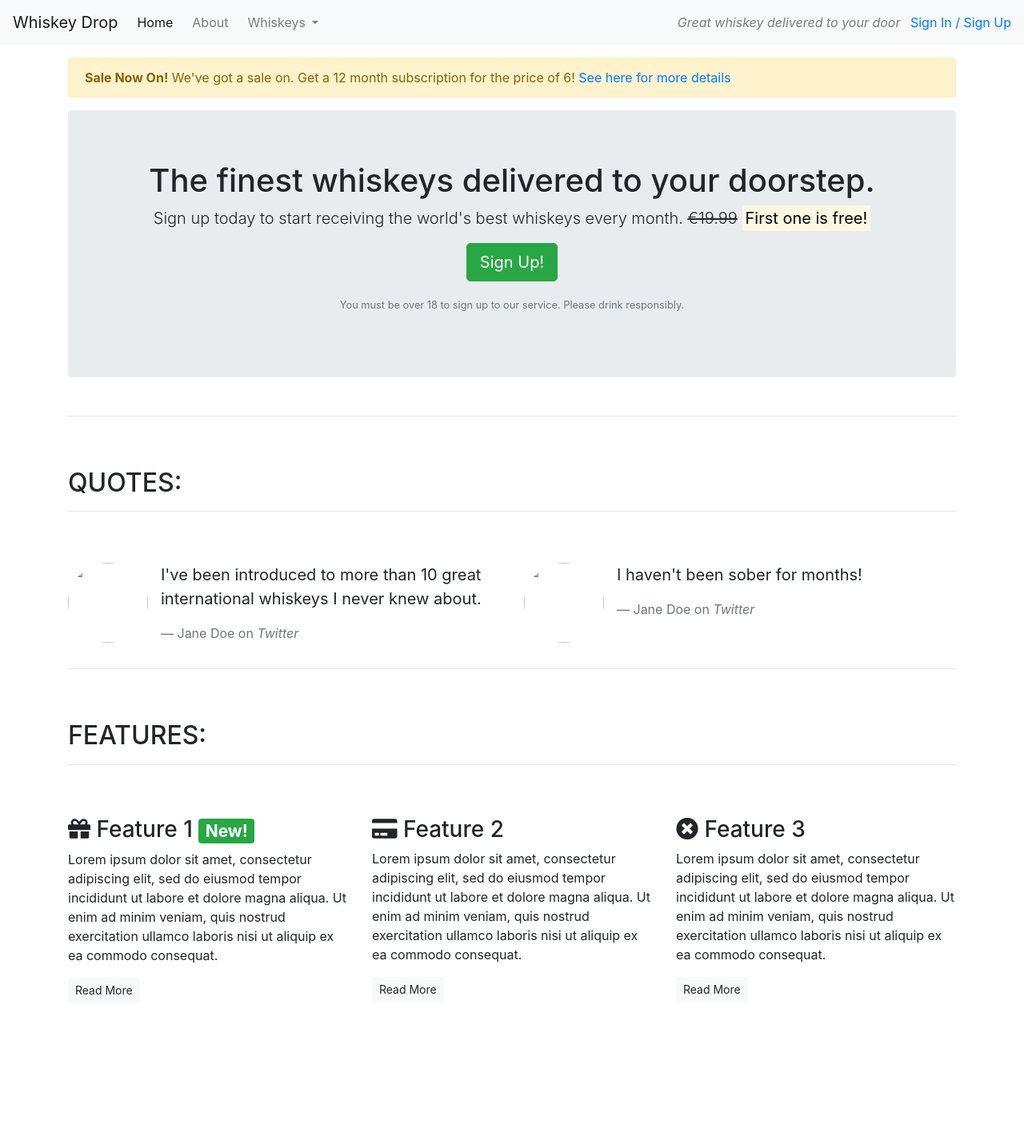
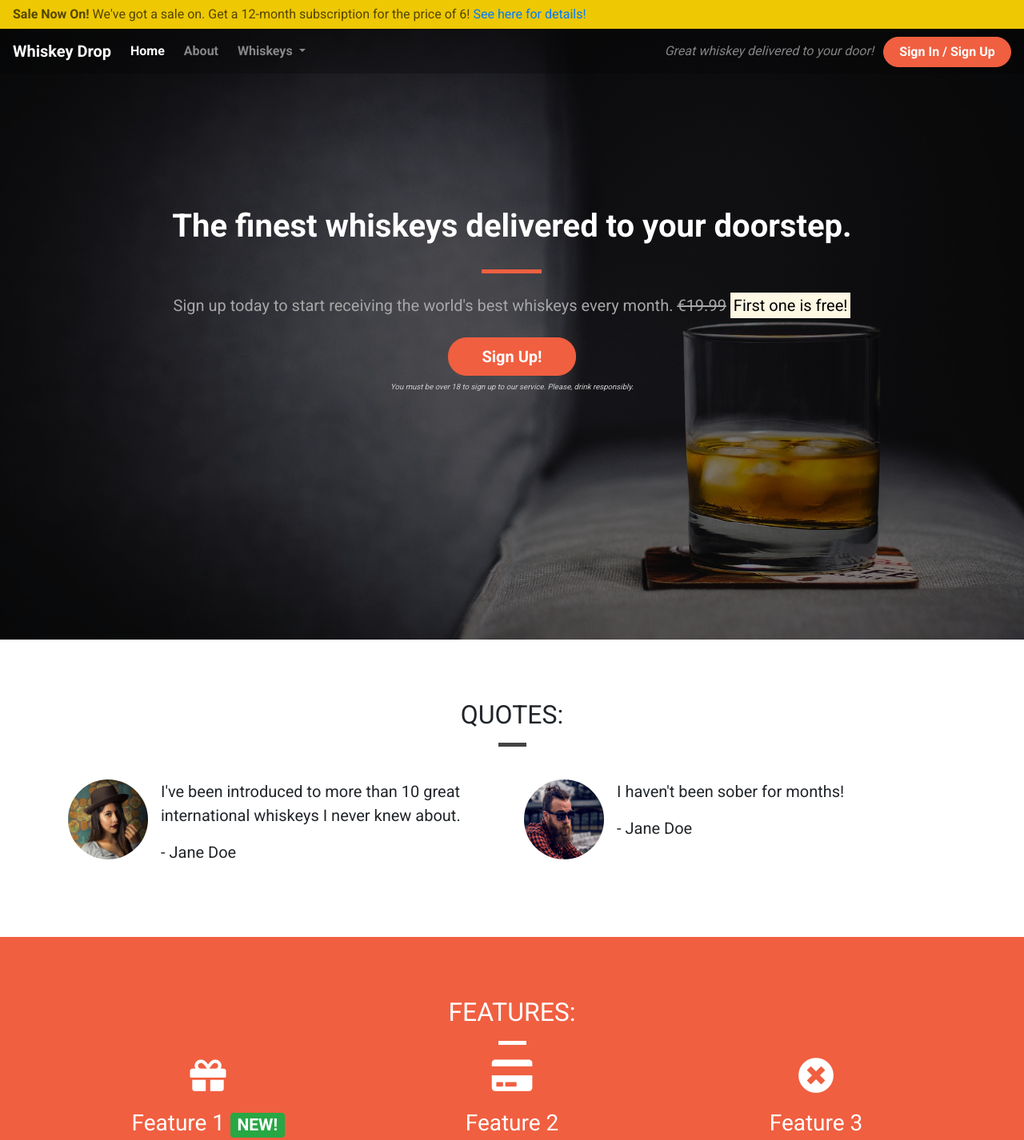
Before and after one commit to RachelFurlong-dev/bootstrap-walkthrough-project, a plain HTML site: page index.html in a window 1280 px wide. Shown: the top 1426 px of the page at 80% size. Before the commit the page ends 1270 px from the top, so only its background shows below. Drawn offline with nearby package versions, Linux system fonts and the light colour scheme.

Commit message:
Set up walkthrough

```diff
--- /dev/null
+++ b/css/style.css
@@ -0,0 +1,201 @@
+body {
+    font-family: 'Roboto', sans-serif;
+}
+
+/* Containers */
+
+.container-wrapper {}
+
+.container-wrapper--red {
+    background-color: #f05f40;
+    color: white;
+}
+
+.alert-container {}
+
+.callout-container {
+    height: 100vh;
+
+    background: url('../images/whiskey-background.jpg') no-repeat bottom right fixed;
+    -webkit-background-size: cover;
+    -moz-background-size: cover;
+    -o-background-size: cover;
+    background-size: cover;
+
+    display: flex;
+    align-items: center;
+    justify-content: center;
+
+    position: relative;
+}
+
+.opaque-overlay {
+    position: absolute;
+    top: 0;
+    left: 0;
+    height: 100%;
+    width: 100%;
+    background-color: rgba(0, 0, 0, 0.5);
+}
+
+.content-container {
+    padding-top: 75px;
+    padding-bottom: 75px;
+}
+
+/* Navbar */
+
+.navalert-container {
+    position: absolute;
+    top: 0;
+    left: 0;
+    z-index: 1;
+    padding-left: 0;
+    padding-right: 0;
+}
+
+.navbar {
+    margin-bottom: 0;
+    width: 100%;
+    background-color: rgba(0, 0, 0, .25);
+    border: 0;
+}
+
+.navbar .navbar-toggler {
+    border: 0;
+}
+
+.navbar .navbar-brand {
+    font-weight: bold;
+}
+
+.navbar .navbar-nav a {
+    font-weight: bold;
+}
+
+
+/* Jumbotron */
+
+.jumbotron {
+    background-color: transparent;
+}
+
+.jumbotron h1 {
+    color: white;
+    font-weight: bold;
+    margin-bottom: 30px;
+    color: white;
+}
+
+.jumbotron .lead {
+    color: #a7a7a7;
+    margin: 25px 0;
+}
+
+.jumbotron small {
+    font-size: 60%;
+    font-style: italic;
+    color: #d0d0d0;
+}
+
+/* Block dividers */
+
+.block-divider {
+    width: 75px;
+    height: 5px;
+    border: 0;
+    background-color: #444;
+}
+
+.block-divider--orange {
+    background-color: #f05f40;
+}
+
+.block-divider--white {
+    background-color: white;
+}
+
+.block-divider--short {
+    width: 35px;
+}
+
+/* Buttons */
+
+.btn--cta {
+    font-weight: bold;
+    border-radius: 23px;
+    width: 160px;
+}
+
+.btn--red {
+    color: white;
+    background-color: #f05f40;
+    border-color: #f05f40;
+}
+
+.btn--red:hover,
+.btn--red:active,
+.btn--red:focus,
+.btn--red:active:focus {
+    background-color: #df4929;
+    border-color: #df4929;
+    color: white;
+}
+
+/* Alert */
+
+.alert-container .col-12 {
+    padding-left: 0;
+    padding-right: 0;
+}
+
+.site-wide-alert {
+    color: #544600;
+    background-color: #eec802;
+    border-color: #eec802;
+    padding: 5px 15px;
+    margin-bottom: 0;
+    border: 1px solid transparent;
+    border-radius: 0;
+}
+
+/* Page Headers */
+
+.page-header {
+    margin-bottom: 0;
+    border-bottom: 0;
+    text-align: center;
+}
+
+.page-header h2 {
+    margin-top: 0;
+}
+
+/* Quotes */
+
+.quotes .page-header {
+    margin-bottom: 25px;
+}
+
+/* Features */
+
+.feature {
+    text-align: center;
+    margin-bottom: 40px;
+}
+
+.feature i {
+    margin-bottom: 20px;
+    font-size: 45px;
+    line-height: 45px;
+}
+
+.feature .btn {
+    background-color: white;
+    border-color: white;
+    border-radius: 15px;
+    min-width: 100px;
+    font-weight: bold;
+    margin-top: 10px;
+    color: #f05f40;
+}
--- a/index.html
+++ b/index.html
@@ -3,25 +3,39 @@
 
 <head>
     <meta charset="utf-8">
+    <title>Whiskey Drop | Taste a new whiskey every month</title>
     <meta name="viewport" content="width=device-width, initial-scale=1.0">
-    <title>Whiskey Drop | Taste a new whiskey every month</title>
+    <!--bootstrap link-->
     <link rel="stylesheet" href="https://maxcdn.bootstrapcdn.com/bootstrap/4.1.3/css/bootstrap.min.css">
+    <!--fontawesome link-->
     <link rel="stylesheet" href="https://use.fontawesome.com/releases/v5.6.1/css/all.css" integrity="sha384-gfdkjb5BdAXd+lj+gudLWI+BXq4IuLW5IT+brZEZsLFm++aCMlF1V92rMkPaX4PP" crossorigin="anonymous">
+    <!--googlefonts link-->
+    <link href="https://fonts.googleapis.com/css?family=Roboto:400,700" rel="stylesheet">
+    <!--custom stylesheet-->
+    <link rel="stylesheet" href="css/style.css" type="text/css" />
 </head>
 
 <body>
-    <!--Nav-->
-    <nav class="navbar navbar-light navbar-expand-sm bg-light">
-        <a href="/" class="navbar-brand">
-                    Whiskey Drop</a>
+    <div class="container-fluid navalert-container">
+        <div class="container-fluid alert-container">
+            <div class="row d-none d-sm-block">
+                <div class="col-12">
+                    <div class="site-wide-alert alert alert-warning">
+                        <strong>Sale Now On!</strong> We've got a sale on. Get a 12-month subscription for the price of 6! <a href="">See here for details!</a>
+                    </div>
+                </div>
+            </div>
+        </div>
+        <nav class="navbar navbar-dark navbar-expand-sm">
+            <a href="/" class="navbar-brand">Whiskey Drop</a>
 
             <button class="navbar-toggler ml-auto" type="button" data-toggle="collapse" data-target="#navbarNavDropdown" aria-controls="navbarNavDropdown" aria-expanded="false" aria-label="Toggle navigation">
         <span class="navbar-toggler-icon"></span></button>
 
             <div class="collapse navbar-collapse" id="navbarNavDropdown">
                 <ul class="navbar-nav mr-auto">
-                <li class="active nav-item mr-2"><a class="nav-link" href="/">Home</a></li>
-                <li class="nav-item mr-2"><a class="nav-link" href="">About</a></li>
+                    <li class="active nav-item mr-2"><a class="nav-link" href="index.html">Home</a></li>
+                    <li class="nav-item mr-2"><a class="nav-link" href="about.html">About</a></li>
                     <li class="nav-item dropdown">
                         <a class="nav-link dropdown-toggle" href="#" id="navbarDropdownMenuLink" role="button" data-toggle="dropdown" aria-haspopup="true" aria-expanded="false">
           Whiskeys
@@ -34,45 +48,43 @@
                         </div>
                     </li>
 
-                <li class="nav-item mr-2 d-block d-sm-none"><a class="nav-link" href="">Sign In / Sign Up</a></li>
+                    <li class="nav-item mr-2 d-block d-sm-none"><a class="nav-link" href="/login">Sign In / Sign Up</a></li>
                 </ul>
             </div>
             <div class="d-none d-md-block">
-            <p class="navbar-text my-auto mr-2"><i>Great whiskey delivered to your door</i></p>
-            <a href="/login">Sign In / Sign Up</a>
+                <p class="navbar-text my-auto mr-2"><i>Great whiskey delivered to your door!</i></p>
+                <a href="/login" class="btn btn--cta btn--red">Sign In / Sign Up</a>
             </div>
-        <!--</div>-->
         </nav>
-    <article class="container mt-3">
-        <div class="row d-none d-sm-block">
-            <div class="col-12">
-                <div class="alert alert-warning">
-                    <strong>Sale Now On!</strong> We've got a sale on. Get a 12 month subscription for the price of 6! <a href="">See here for more details</a>
     </div>
-            </div>
-        </div>
+    <div class="container-fluid callout-container">
         <!-- Callout -->
+        <div class="opaque-overlay">&nbsp;</div>
         <div class="row">
             <div class="col-12">
                 <section class="callout jumbotron text-center">
-                    <h1>The finest whiskeys delivered to your doorstep.</h1>
+                    <h1 class="jumbotron-header">The finest whiskeys delivered to your doorstep.</h1>
+                    <hr class="block-divider block-divider--orange">
                     <p class="lead">Sign up today to start receiving the world's best whiskeys every month.
                         <s class="d-none d-sm-inline">€19.99</s>
                         <span class="d-inline d-sm-none"><br></span>
                         <strong><mark>First one is free!</mark></strong></p>
-                    <p><button class="btn btn-lg btn-success">Sign Up!</button></p>
-                    <p class="text-muted"><small>You must be over 18 to sign up to our service. Please drink responsibly.</small></p>
+                    <button class="btn btn-lg btn--cta btn--red" data-toggle="modal" data-target="#signUpModal">Sign Up!</button>
+                    <p class="text-muted"><small>You must be over 18 to sign up to our service. Please, drink responsibly.</small></p>
                 </section>
             </div>
         </div>
         <!-- /.callout -->
-        <hr>
+    </div>
+
     <!-- Quotes -->
+    <div class="container-wrapper">
+        <div class="container quotes-container content-container">
             <section class="quotes">
                 <div class="row">
-                <div class="col-12 my-5">
+                    <div class="col-12 page-header">
                         <h2 class="text-uppercase">Quotes:</h2>
-                    <hr />
+                        <hr class="block-divider block-divider--short">
                     </div>
                 </div>
                 <div class="row">
@@ -84,7 +96,7 @@
                             <div class="media-body">
                                 <blockquote class="blockquote">
                                     <p>I've been introduced to more than 10 great international whiskeys I never knew about.</p>
-                                <footer class="blockquote-footer">Jane Doe on <cite title="Twitter">Twitter</cite></footer>
+                                    <p>- Jane Doe</p>
                                 </blockquote>
                             </div>
                         </div>
@@ -97,7 +109,7 @@
                             <div class="media-body">
                                 <blockquote class="blockquote">
                                     <p>I haven't been sober for months!</p>
-                                <footer class="blockquote-footer">Jane Doe on <cite title="Twitter">Twitter</cite></footer>
+                                    <p>- Jane Doe</p>
                                 </blockquote>
                             </div>
                         </div>
@@ -105,33 +117,37 @@
                 </div>
             </section>
             <!-- /.quotes -->
-        <hr>
+        </div>
+    </div>
+
     <!-- Features -->
+    <div class="container-wrapper container-wrapper--red">
+        <div class="container features-container content-container">
             <section class="features">
                 <div class="row">
-                <div class="col-12 my-5">
+                    <div class="col-12 page-header">
                         <h2 class="text-uppercase">Features:</h2>
-                    <hr />
+                        <hr class="block-divider block-divider--short block-divider--white">
                     </div>
                 </div>
                 <div class="row">
                     <div class="col-12 col-md-6 col-lg-4">
                         <div class="feature">
-                        <h3><i class="fas fa-gift d-none d-sm-inline"></i> Feature 1 <span class="badge badge-success">New!</span></h3>
+                            <h3><i class="fas fa-gift d-none d-sm-block"></i> Feature 1 <span class="badge badge-success">NEW!</span></h3>
                             <p>Lorem ipsum dolor sit amet, consectetur adipiscing elit, sed do eiusmod tempor incididunt ut labore et dolore magna aliqua. Ut enim ad minim veniam, quis nostrud exercitation ullamco laboris nisi ut aliquip ex ea commodo consequat.</p>
                             <p><a class="btn btn-sm btn-light" href="">Read More</a></p>
                         </div>
                     </div>
                     <div class="col-12 col-md-6 col-lg-4">
                         <div class="feature">
-                        <h3><i class="fas fa-credit-card d-none d-sm-inline"></i> Feature 2</h3>
+                            <h3><i class="fas fa-credit-card d-none d-sm-block"></i> Feature 2</h3>
                             <p>Lorem ipsum dolor sit amet, consectetur adipiscing elit, sed do eiusmod tempor incididunt ut labore et dolore magna aliqua. Ut enim ad minim veniam, quis nostrud exercitation ullamco laboris nisi ut aliquip ex ea commodo consequat.</p>
                             <p><a class="btn btn-sm btn-light" href="">Read More</a></p>
                         </div>
                     </div>
                     <div class="col-12 d-md-none d-lg-block col-lg-4">
                         <div class="feature">
-                        <h3><i class="fas fa-times-circle d-none d-sm-inline"></i> Feature 3</h3>
+                            <h3><i class="fas fa-times-circle d-none d-sm-block"></i> Feature 3</h3>
                             <p>Lorem ipsum dolor sit amet, consectetur adipiscing elit, sed do eiusmod tempor incididunt ut labore et dolore magna aliqua. Ut enim ad minim veniam, quis nostrud exercitation ullamco laboris nisi ut aliquip ex ea commodo consequat.</p>
                             <p><a class="btn btn-sm btn-light" href="">Read More</a></p>
                         </div>
@@ -139,7 +155,39 @@
                 </div>
             </section>
             <!-- /.features -->
-    </article>
+        </div>
+    </div>
+
+    <div class="modal" tabindex="-1" role="dialog" id="signUpModal">
+        <div class="modal-dialog" role="document">
+            <div class="modal-content">
+                <div class="modal-header">
+                    <h5 class="modal-title">Sign Up To Whiskey Drop!</h5>
+                    <button type="button" class="close" data-dismiss="modal" aria-label="Close">
+          <span aria-hidden="true">&times;</span>
+        </button>
+                </div>
+                <div class="modal-body">
+                    <form>
+                        <div class="form-group">
+                            <label for="exampleInputEmail1">Email address</label>
+                            <input type="email" class="form-control" id="exampleInputEmail1" aria-describedby="emailHelp" placeholder="Enter email">
+                            <small id="emailHelp" class="form-text text-muted">We'll never share your email with anyone else.</small>
+                        </div>
+                        <div class="form-group">
+                            <label for="password">Password</label>
+                            <input type="password" class="form-control" id="password" placeholder="Password">
+                        </div>
+                        <div class="form-group">
+                            <label for="repeatPassword">Repeat Password</label>
+                            <input type="password" class="form-control" id="repeatPassword" placeholder="Repeat Password">
+                        </div>
+                        <button type="submit" class="btn btn-success">Submit</button>
+                    </form>
+                </div>
+            </div>
+        </div>
+    </div>
 
     <script src="https://code.jquery.com/jquery-3.3.1.slim.min.js" integrity="sha384-q8i/X+965DzO0rT7abK41JStQIAqVgRVzpbzo5smXKp4YfRvH+8abtTE1Pi6jizo" crossorigin="anonymous"></script>
     <script src="https://cdnjs.cloudflare.com/ajax/libs/popper.js/1.14.3/umd/popper.min.js" integrity="sha384-ZMP7rVo3mIykV+2+9J3UJ46jBk0WLaUAdn689aCwoqbBJiSnjAK/l8WvCWPIPm49" crossorigin="anonymous"></script>
```
Also changed, not shown: about.html (added, +11 -0 lines), images/girl-image.png (added), images/guy-image.png (added), images/whiskey-background.jpg (added). Lines whose indentation alone changed are shown as unchanged.
